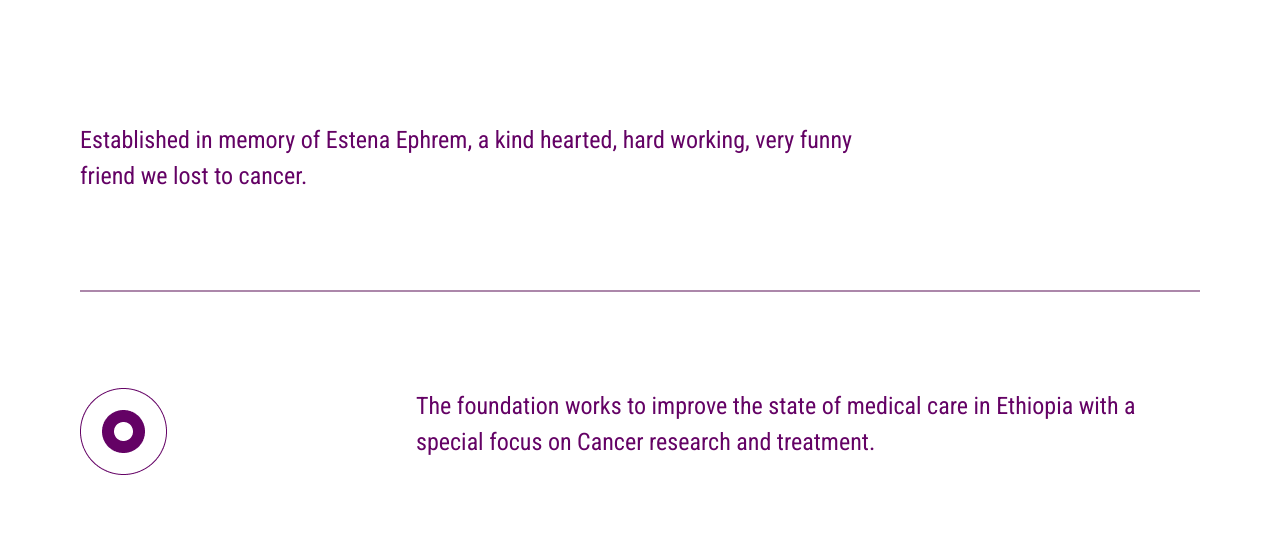
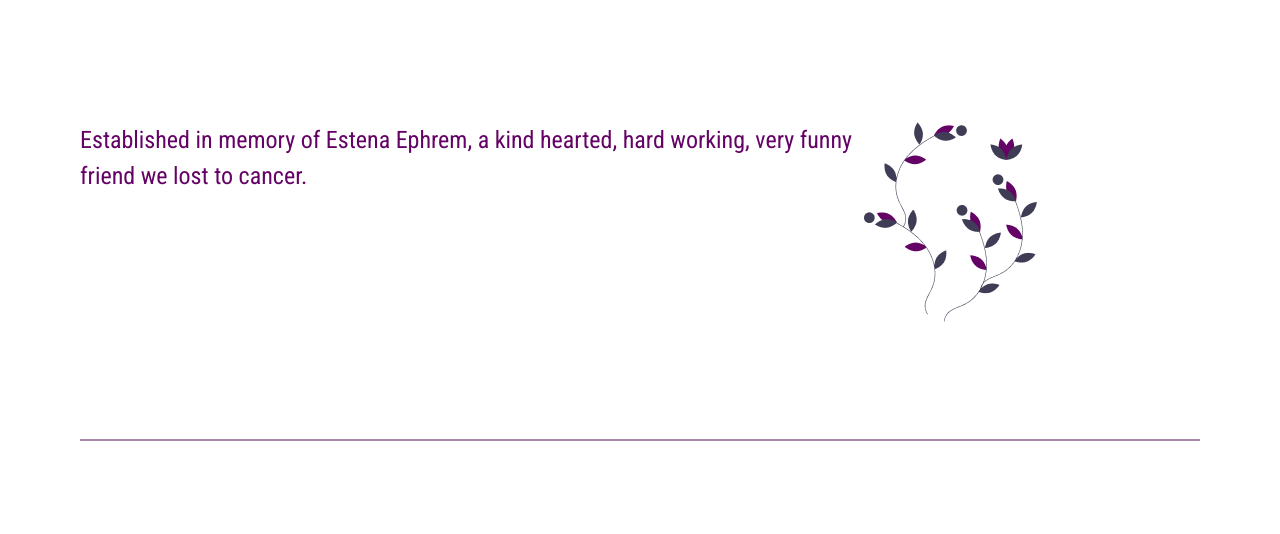
Before and after one commit to nattyfeleke/Estena-Foundation, a plain HTML site: page index.html in a window 1280 px wide. Shown: the part 749-1283 px from the top of the page. Drawn offline with Linux system fonts and the light colour scheme.

Commit message:
Update index.html

```diff
--- a/index.html
+++ b/index.html
@@ -57,7 +57,9 @@
               working, very funny friend we lost to cancer.
             </h4>
           </div>
-          <div class="right"></div>
+          <div class="right">
+          <img src="./assets/images/flower.png" alt="Flower image" srcset="" />
+          </div>
         </div>
         <div class="line"></div>
         <div class="vision">
```
